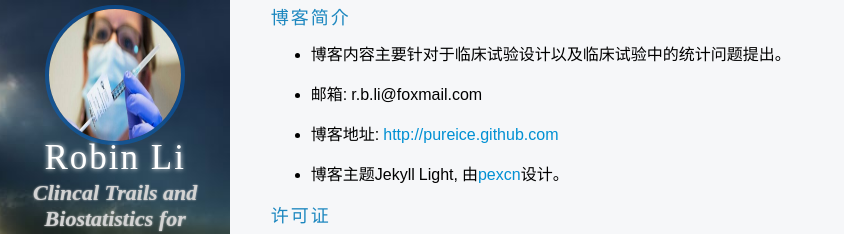
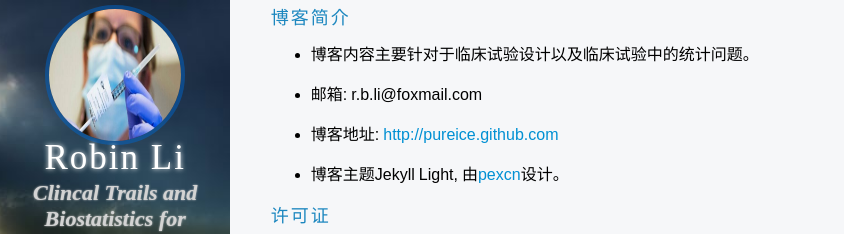
Before and after one commit to pureice/pureice.github.com, a Jekyll site: the page built from page/about.md, in a window 1280 px wide. Shown: the top 234 px of the page, without its empty margins (0-844 px from the left). Built offline with Jekyll 4.4.1, drawn with Linux system fonts in a browser that asks for light colours; nearby versions of some CDN libraries; library files that are not in the unit come from our copies; comment, search, counter and statistics services are not loaded.

Commit message:
new start at 2017.5.15 motified

```diff
--- a/page/about.md
+++ b/page/about.md
@@ -7,7 +7,7 @@ title: 个人博客
 
 ### 博客简介
 
-- 博客内容主要针对于临床试验设计以及临床试验中的统计问题提出。
+- 博客内容主要针对于临床试验设计以及临床试验中的统计问题。
 
 - 邮箱: r.b.li@foxmail.com
 
```
